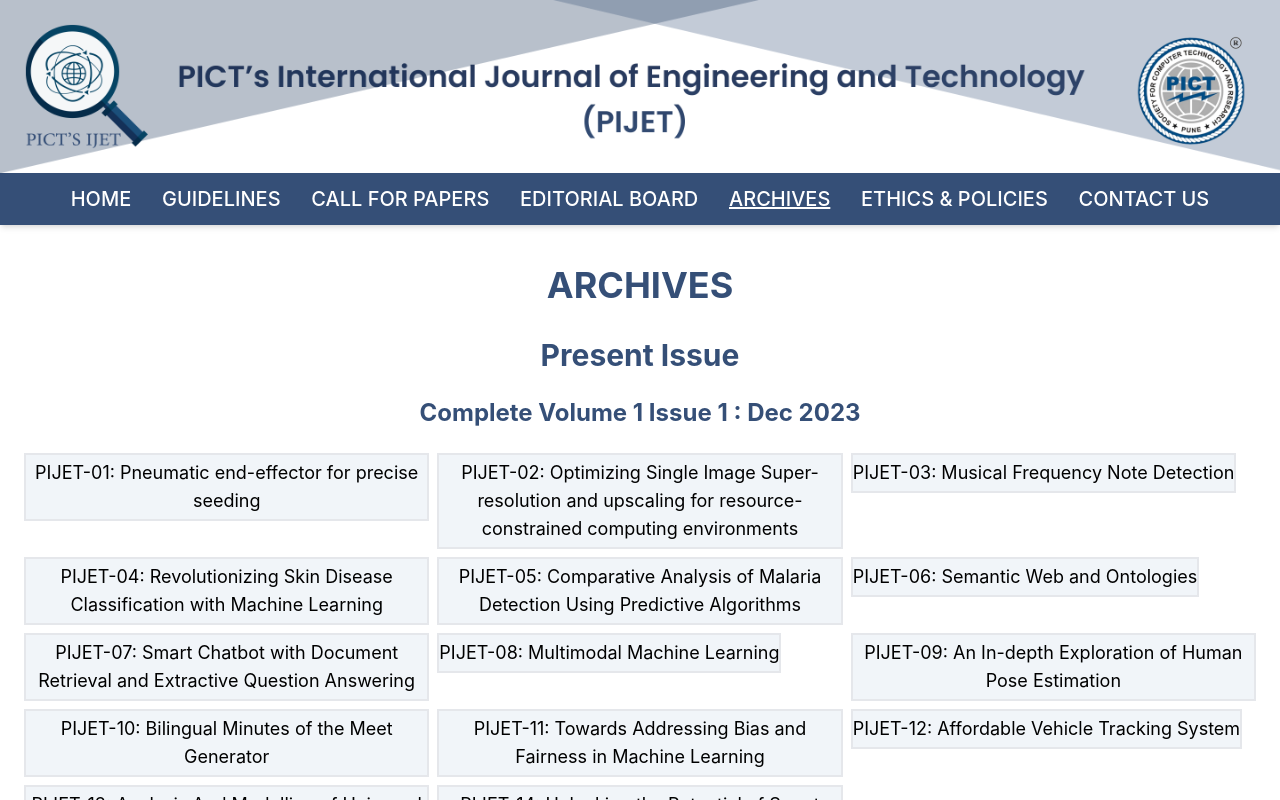
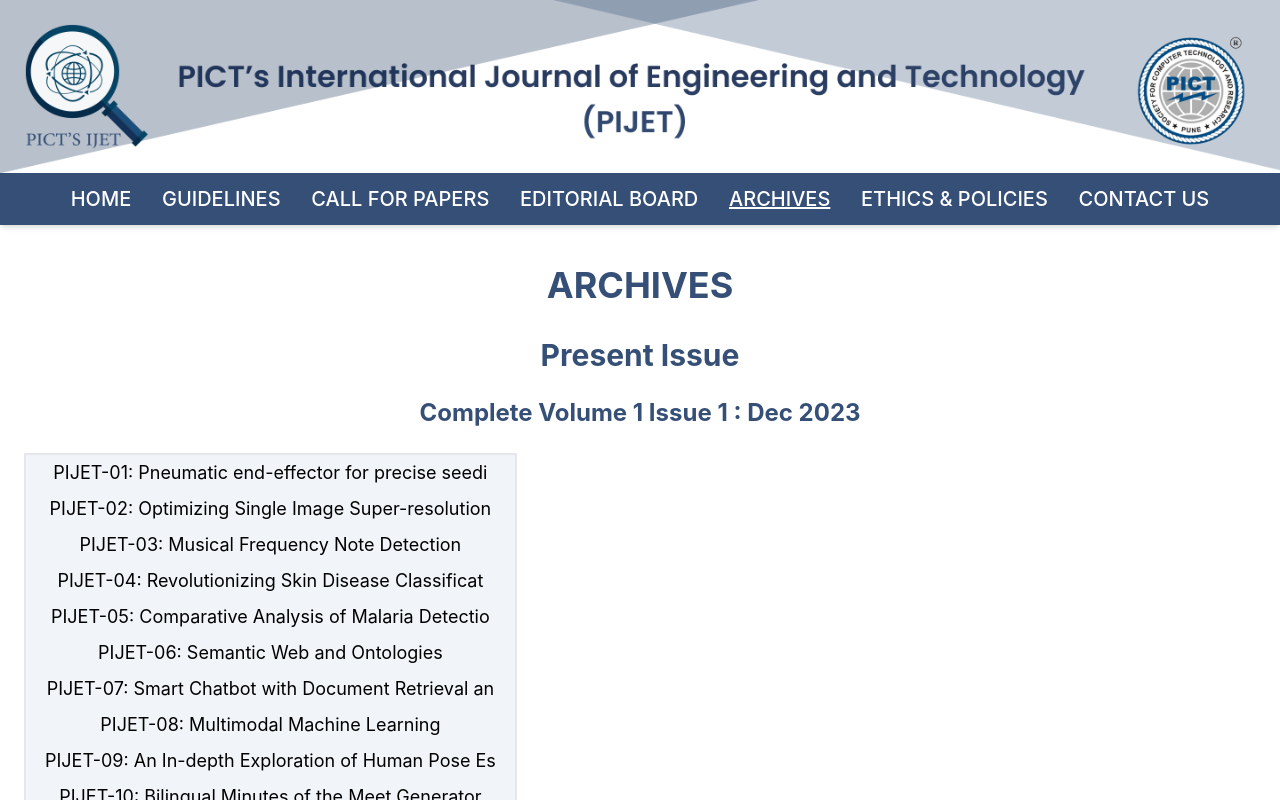
Before and after one commit to Gayatrii12/PIJET, a React (Create React App) app: page /archives in a window 1280 px wide. Shown: the top 800 px of the page. Built offline with nearby package versions, Linux system fonts and the light colour scheme.

Commit message:
added list

```diff
--- a/src/pages/Archive.js
+++ b/src/pages/Archive.js
@@ -5,9 +5,7 @@ import { Vol1_Issue1_paperMap } from "../data/paperMaps";
 import PaperMap from "../components/PaperMap";
 
 const Archive = () => {
-  // const volumes = [];
-  const keys = Object.keys(Vol1_Issue1_paperMap);
-
+  const data = Object.entries(Vol1_Issue1_paperMap);
 
   return (
     <div className="max-w-7xl mx-auto p-6 text-justify">
@@ -21,21 +19,18 @@ const Archive = () => {
       <h1 className="text-2xl font-bold my-6 text-center text-pijet-blue">
         Complete Volume 1 Issue 1 : Dec 2023
       </h1>
-      <div className="grid grid-cols-3 gap-2">
-        {keys.map((key, index) => (
-          <Link
-            key={index}
-            to={Vol1_Issue1_paperMap[key]}
-            className="w-full h-full"
-          >
-            <button
+      <div className="flex flex-col items-center justify-center w-2/5 border-2 bg-slate-100 ">
+      {data.map(([key, value], index) => (
+          <a key={index} href={value} className="w-full h-full">
+            <p
               key={index}
-              className="text-black text-lg font-sans text-center py-1 border-2 bg-slate-100 hover:bg-slate-200"
+              className="text-black text-lg h- w-full font-sans text-center hover:bg-slate-200 py-1 "
             >
-              {key}
-            </button>
-          </Link>
+              {key.substring(0, 50)}
+            </p>
+          </a>
         ))}
+
       </div>
     </div>
   );
```
